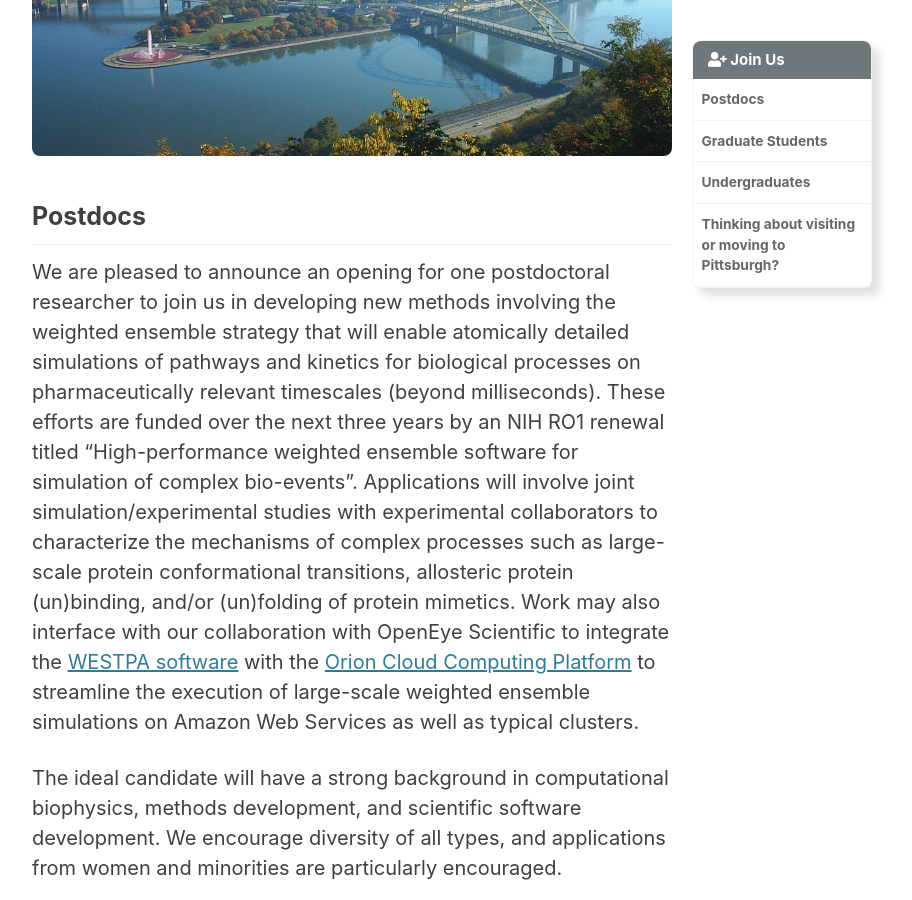
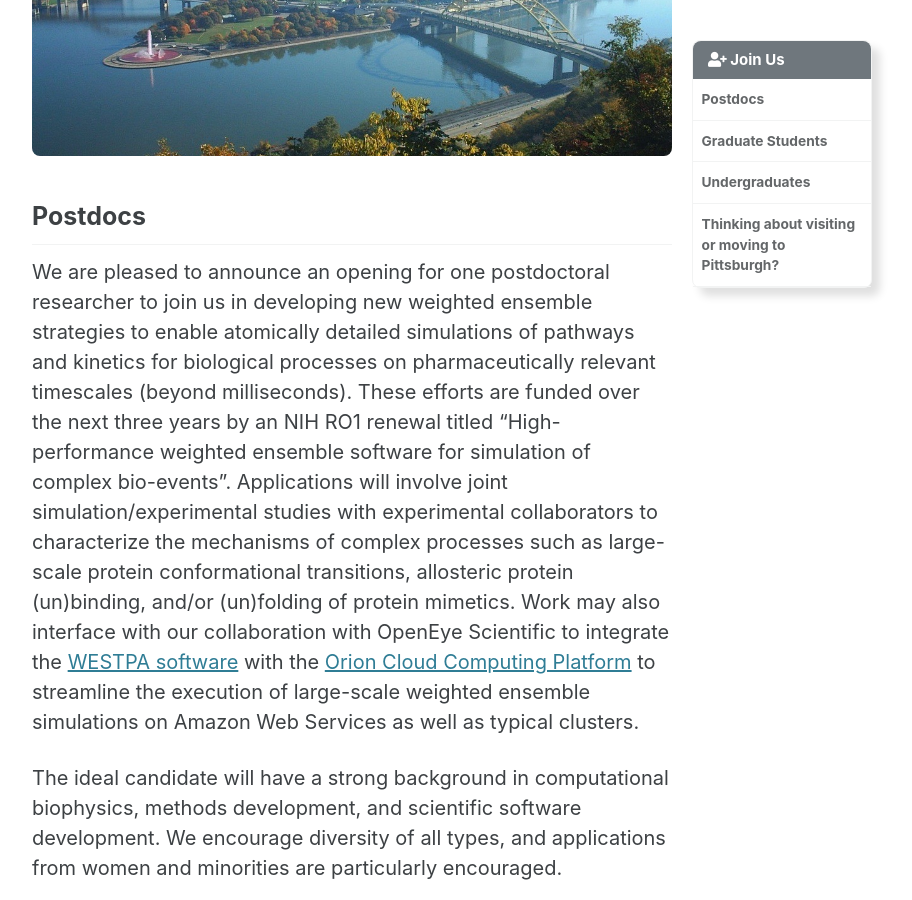
Before and after one commit to darianyang/mm-github-pages-test, a Jekyll site: the page built from _pages/join_us.md, in a window 1280 px wide and 900 px high, scrolled down 285 px. Shown: the whole window, without its empty margins (288-1200 px from the left). Built offline with Jekyll 4.4.1, drawn with Linux system fonts in a browser that asks for light colours; cached includes are drawn as plain includes.

Commit message:
Update join_us.md

```diff
--- a/_pages/join_us.md
+++ b/_pages/join_us.md
@@ -9,7 +9,7 @@
 
 {% include figure image_path="/assets/images/pittsburgh.jpg" alt="Pittsburgh Panorama" %}
 ## Postdocs
-We are pleased to announce an opening for one postdoctoral researcher to join us in developing new methods involving the weighted ensemble strategy that will enable atomically detailed simulations of pathways and kinetics for biological processes on pharmaceutically relevant timescales (beyond milliseconds). These efforts are funded over the next three years by an NIH RO1 renewal titled “High-performance weighted ensemble software for simulation of complex bio-events”. Applications will involve joint simulation/experimental studies with experimental collaborators to characterize the mechanisms of complex processes such as large-scale protein conformational transitions, allosteric protein (un)binding, and/or (un)folding of protein mimetics. Work may also interface with our collaboration with OpenEye Scientific to integrate the [WESTPA software](https://westpa.github.io/westpa) with the [Orion Cloud Computing Platform](https://www.eyesopen.com/orion) to streamline the execution of large-scale weighted ensemble simulations on Amazon Web Services as well as typical clusters.
+We are pleased to announce an opening for one postdoctoral researcher to join us in developing new weighted ensemble strategies to enable atomically detailed simulations of pathways and kinetics for biological processes on pharmaceutically relevant timescales (beyond milliseconds). These efforts are funded over the next three years by an NIH RO1 renewal titled “High-performance weighted ensemble software for simulation of complex bio-events”. Applications will involve joint simulation/experimental studies with experimental collaborators to characterize the mechanisms of complex processes such as large-scale protein conformational transitions, allosteric protein (un)binding, and/or (un)folding of protein mimetics. Work may also interface with our collaboration with OpenEye Scientific to integrate the [WESTPA software](https://westpa.github.io/westpa) with the [Orion Cloud Computing Platform](https://www.eyesopen.com/orion) to streamline the execution of large-scale weighted ensemble simulations on Amazon Web Services as well as typical clusters.
 
 The ideal candidate will have a strong background in computational biophysics, methods development, and scientific software development. We encourage diversity of all types, and applications from women and minorities are particularly encouraged.
 
```
